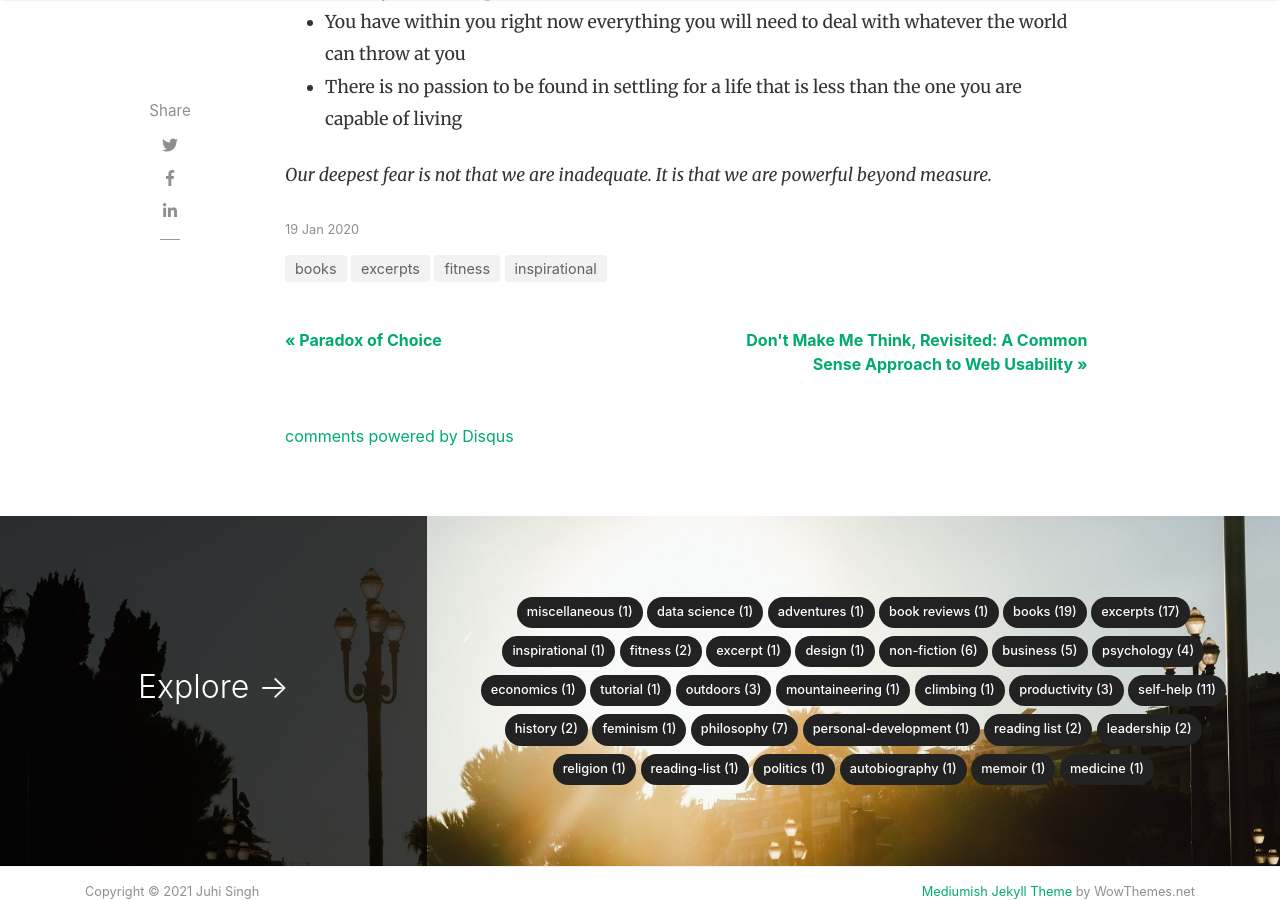
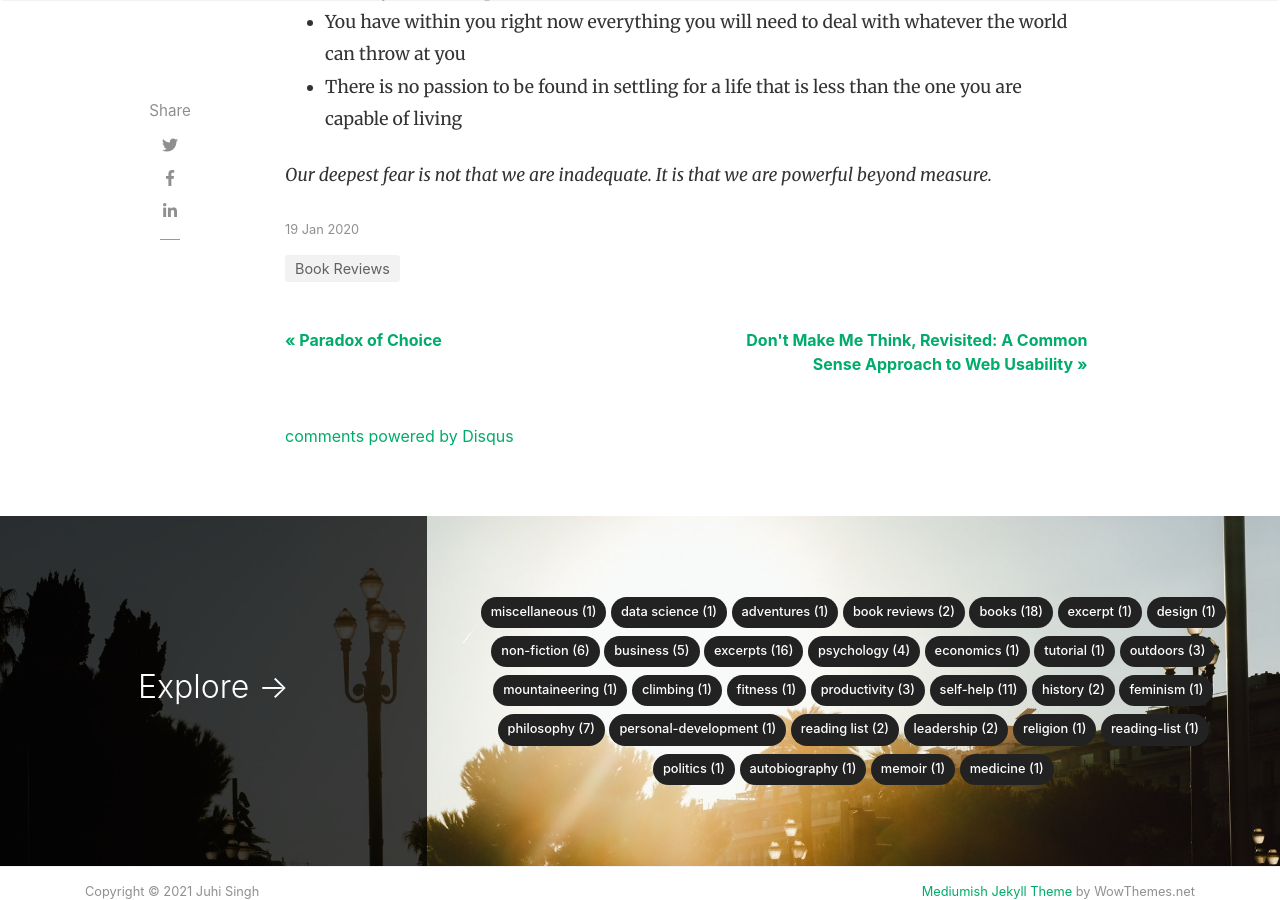
Before and after one commit to jsingh41/jsingh41.github.io, a Jekyll site: the page built from _posts/2020-01-19-women_who_tri.md, in a window 1280 px wide and 900 px high, scrolled down 4599 px. Built offline with Jekyll 4.4.1, drawn with Linux system fonts in a browser that asks for light colours; nearby versions of some CDN libraries; comment, search, counter and statistics services are not loaded.

Commit message:
Update 2020-01-19-women_who_tri.md

```diff
--- a/_posts/2020-01-19-women_who_tri.md
+++ b/_posts/2020-01-19-women_who_tri.md
@@ -2,7 +2,7 @@
 layout: post
 title:  "Women Who Tri: A Reluctant Athlete's Journey Into the Heart of America's Newest Obsession"
 author: juhi
-categories: [ books, excerpts, inspirational, fitness]
+categories: [ Book Reviews]
 image: assets/images/women_who_tri.jpg
 ---
 
```
